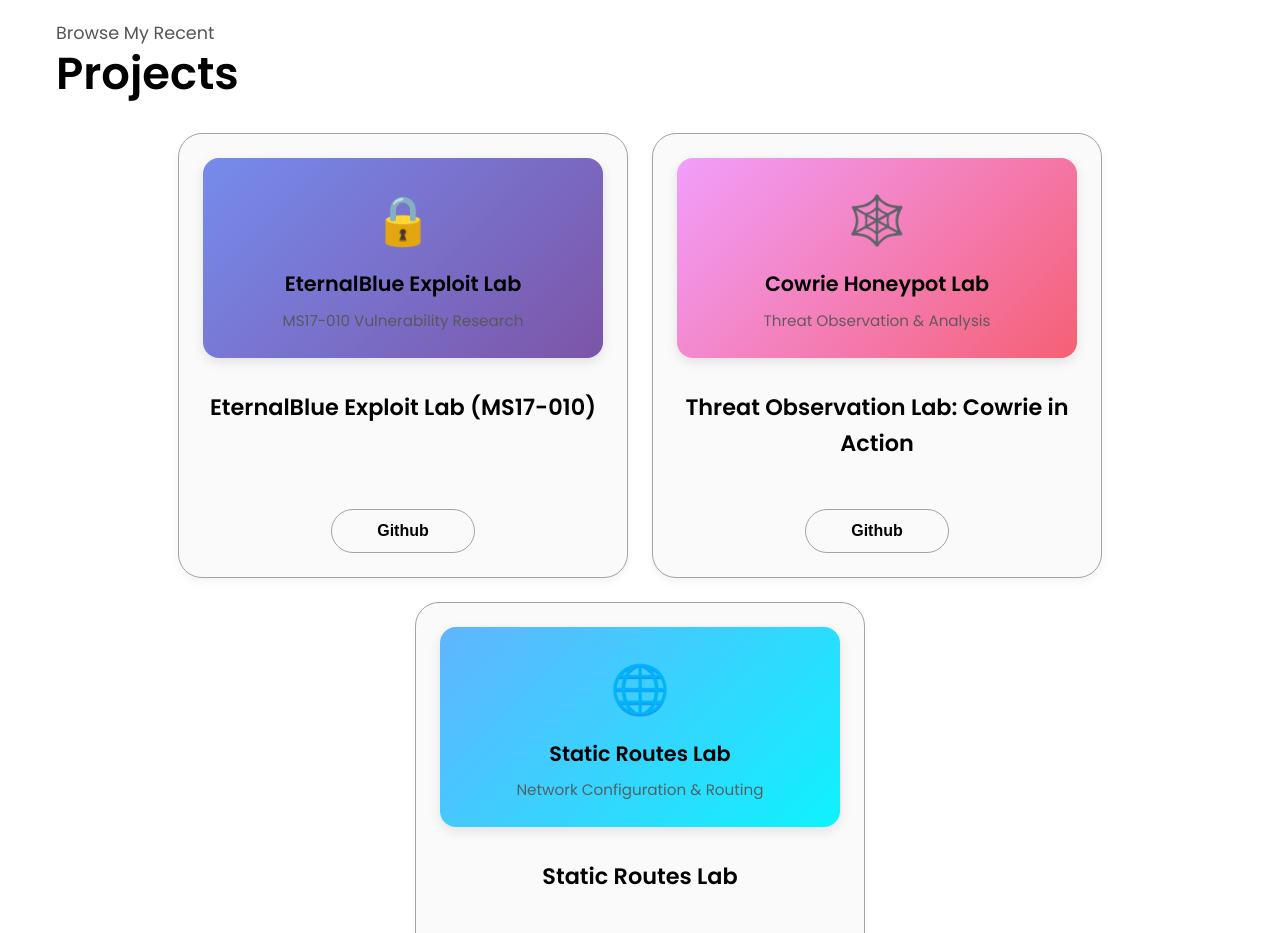
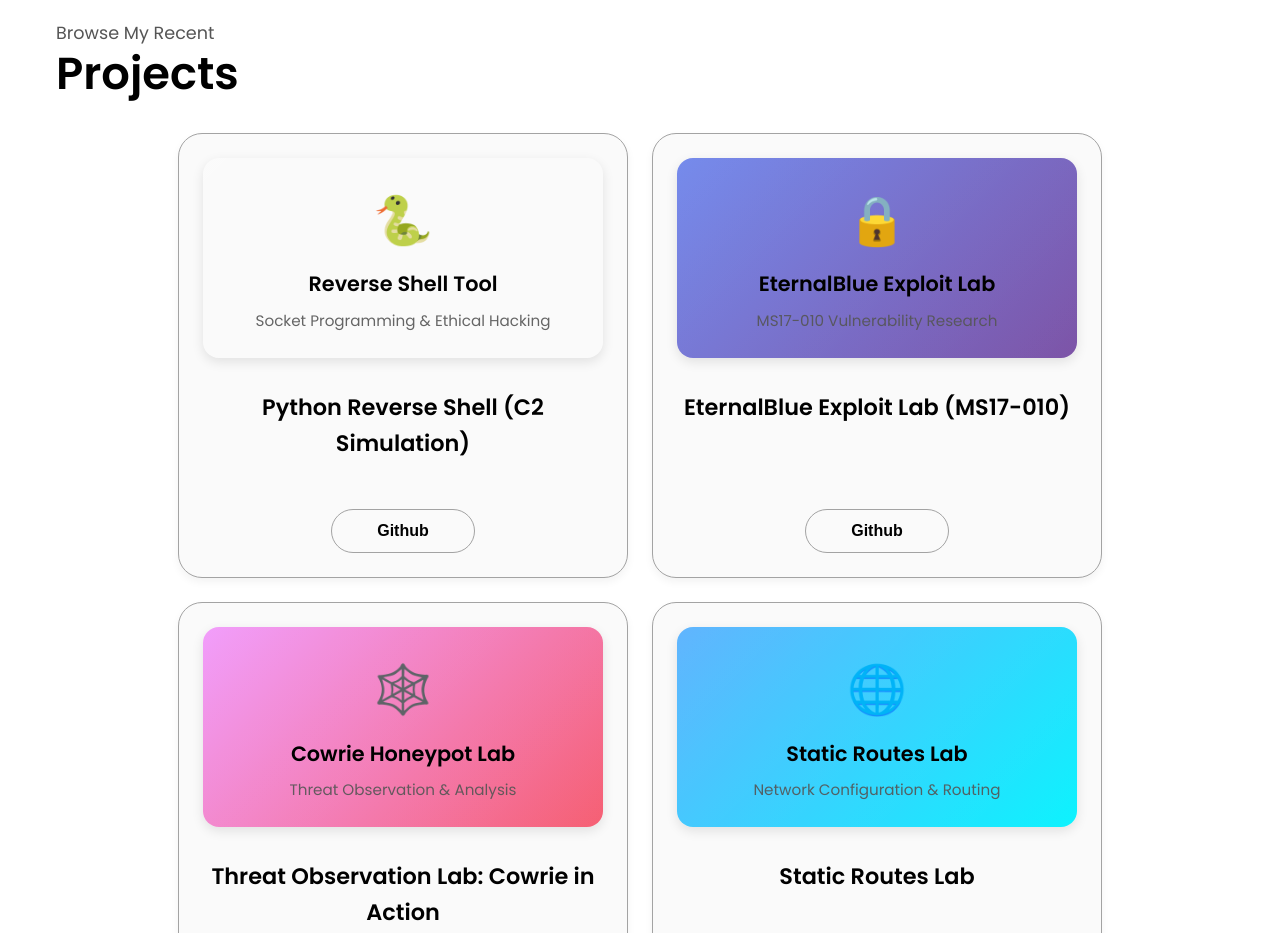
Before and after one commit to jtr2515/Myspace, a plain HTML site: page index.html in a window 1280 px wide. Shown: the part 2140-3073 px from the top of the page. Drawn offline with Linux system fonts and the light colour scheme.

Commit message:
Add Reverse Shell Tool project details to index.html
Added project details for Reverse Shell Tool with GitHub links.

```diff
--- a/index.html
+++ b/index.html
@@ -86,6 +86,7 @@
                 <div class="text-container">
                     <p style="text-align: justify;">
                         Cloud Computing & IT Networking | Technical Support Associate passionate about ethical hacking, cloud security, and digital defense. CompTIA Security+ certified, with hands-on experience in penetration testing tools and cloud technologies across AWS, Microsoft, and Linode platforms. Skilled in managing cloud deployments and administering Microsoft 365 environments, including user access, security policies, and collaboration tools. Holds a Bachelor's degree in Education in Foreign Languages.
+                    </p>
                 </div>
             </div>
         </div>
@@ -129,6 +130,22 @@
         <h1 class="title">Projects</h1>
         <div class="experience-details-container project-cards">
             <div class="about-containers">
+
+                <div class="details-container color-container">
+                    <div class="project-banner project-banner-4">
+                        <div class="project-icon">🐍</div>
+                        <h3 class="project-banner-title">Reverse Shell Tool</h3>
+                        <p class="project-banner-subtitle">Socket Programming & Ethical Hacking</p>
+                    </div>
+                    <h2 class="experience-sub-title project-title">
+                        <a href="[LINK_GITHUB_REVERSE_SHELL]" target="_blank" style="color: inherit; text-decoration: none;">
+                            Python Reverse Shell (C2 Simulation)
+                        </a>
+                    </h2>
+                    <div class="btn-container">
+                        <button class="btn btn-color-2 project-btn" onclick="window.open('[LINK_GITHUB_REVERSE_SHELL]','_blank')">Github</button>
+                    </div>
+                </div>
                 <div class="details-container color-container">
                     <div class="project-banner project-banner-1">
                         <div class="project-icon">🔒</div>
```
